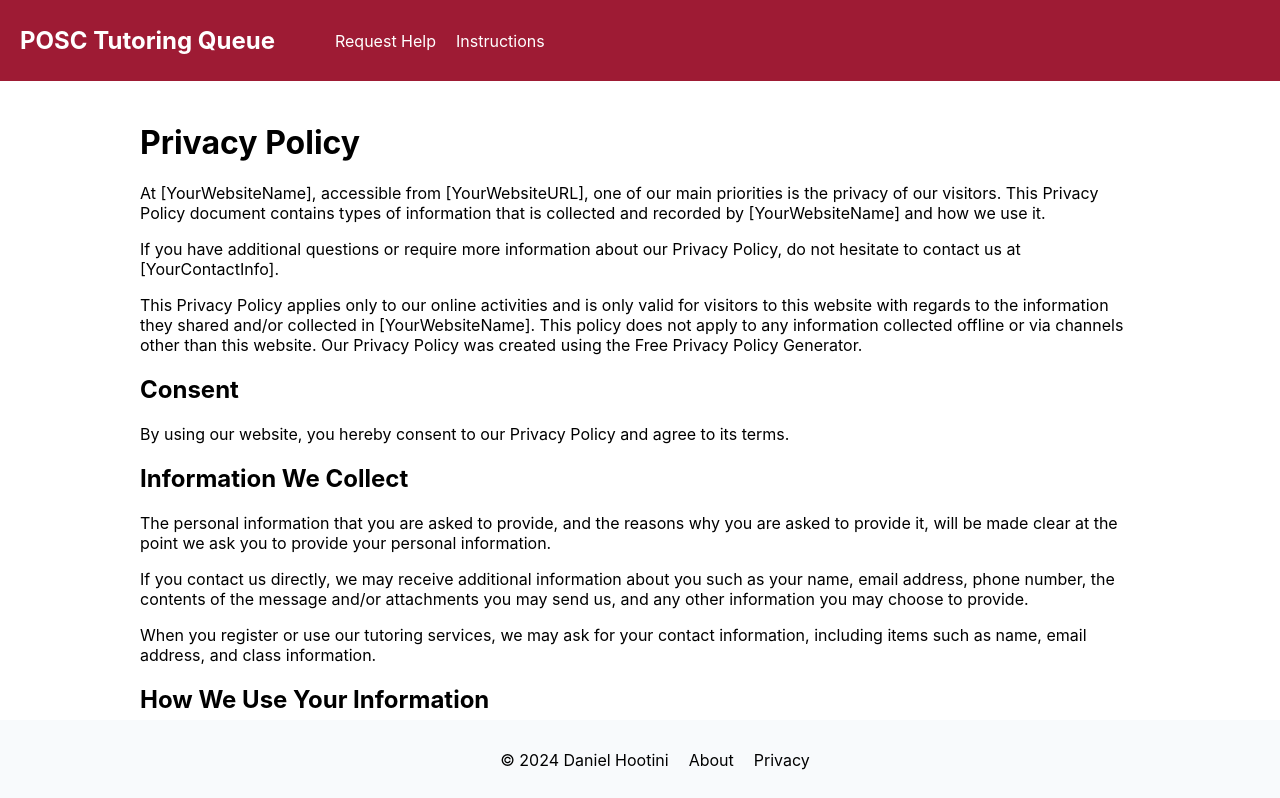
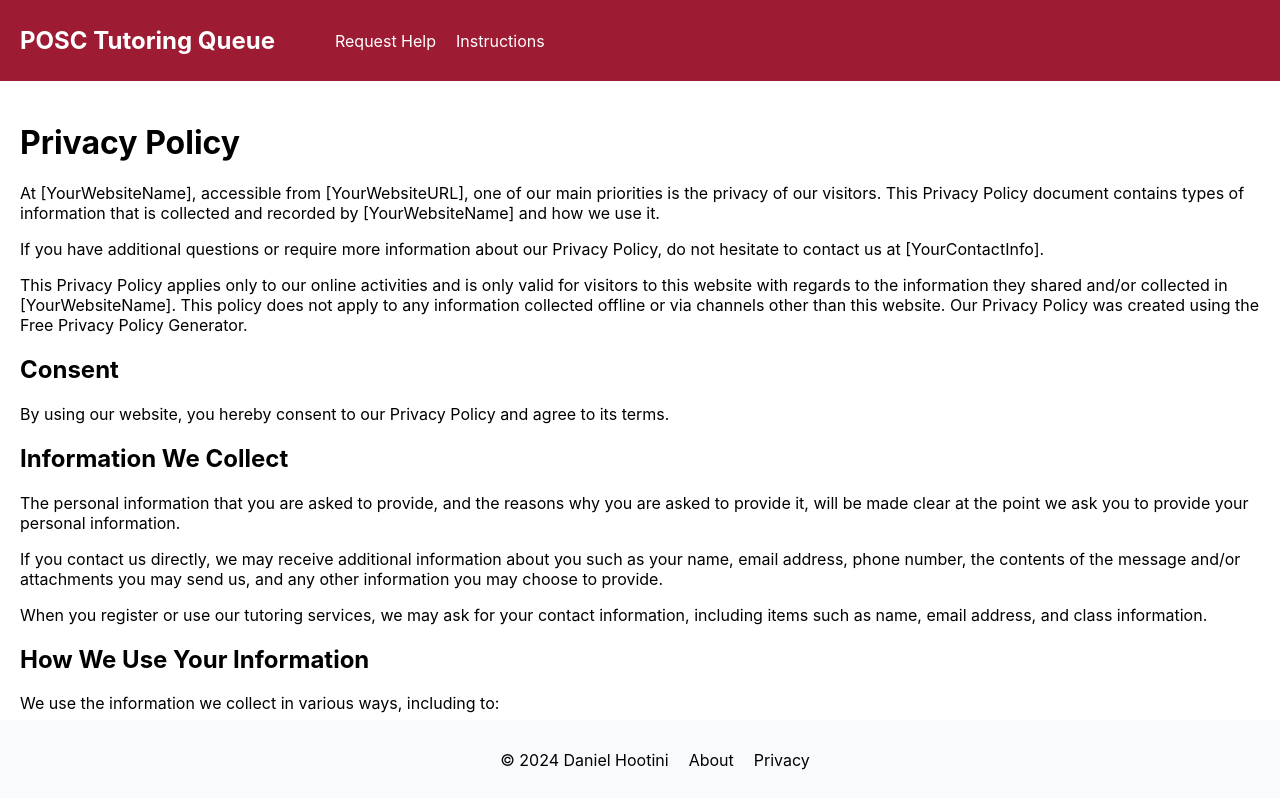
Before and after one commit to DanielH987/tutoring-queue, a React (Create React App) app: page /privacy in a window 1280 px wide. Shown: the top 798 px of the page. Built offline with nearby package versions, Linux system fonts and the light colour scheme.

Commit message:
style: Update Privacy component's max width to 1500px

```diff
--- a/src/components/Privacy.js
+++ b/src/components/Privacy.js
@@ -110,7 +110,7 @@ const contentStyle = {
   paddingBottom: '60px',
   textAlign: 'left',
   margin: '0 auto',
-  maxWidth: '1000px',
+  maxWidth: '1500px',
 };
 
 export default Privacy;
```
